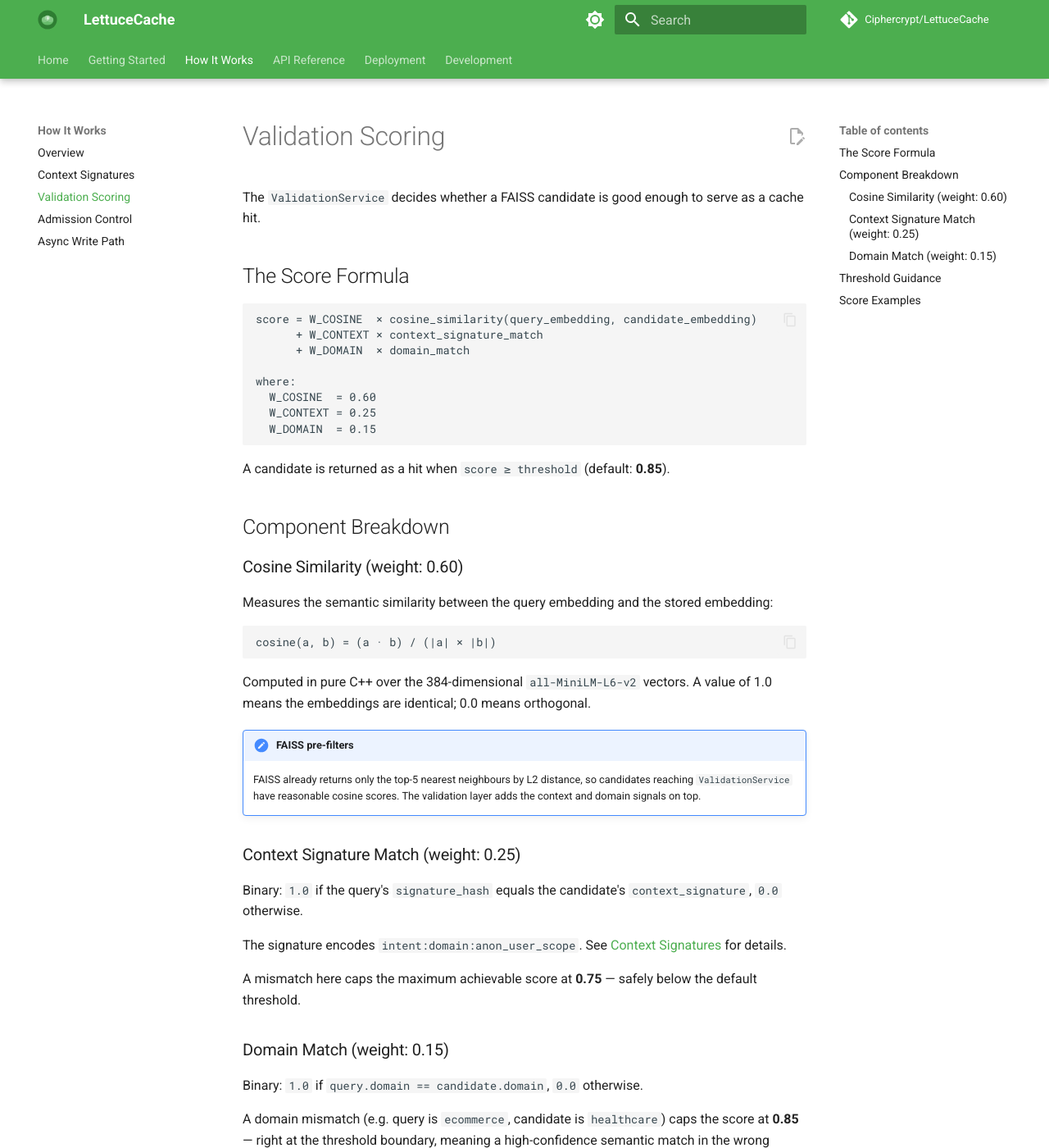
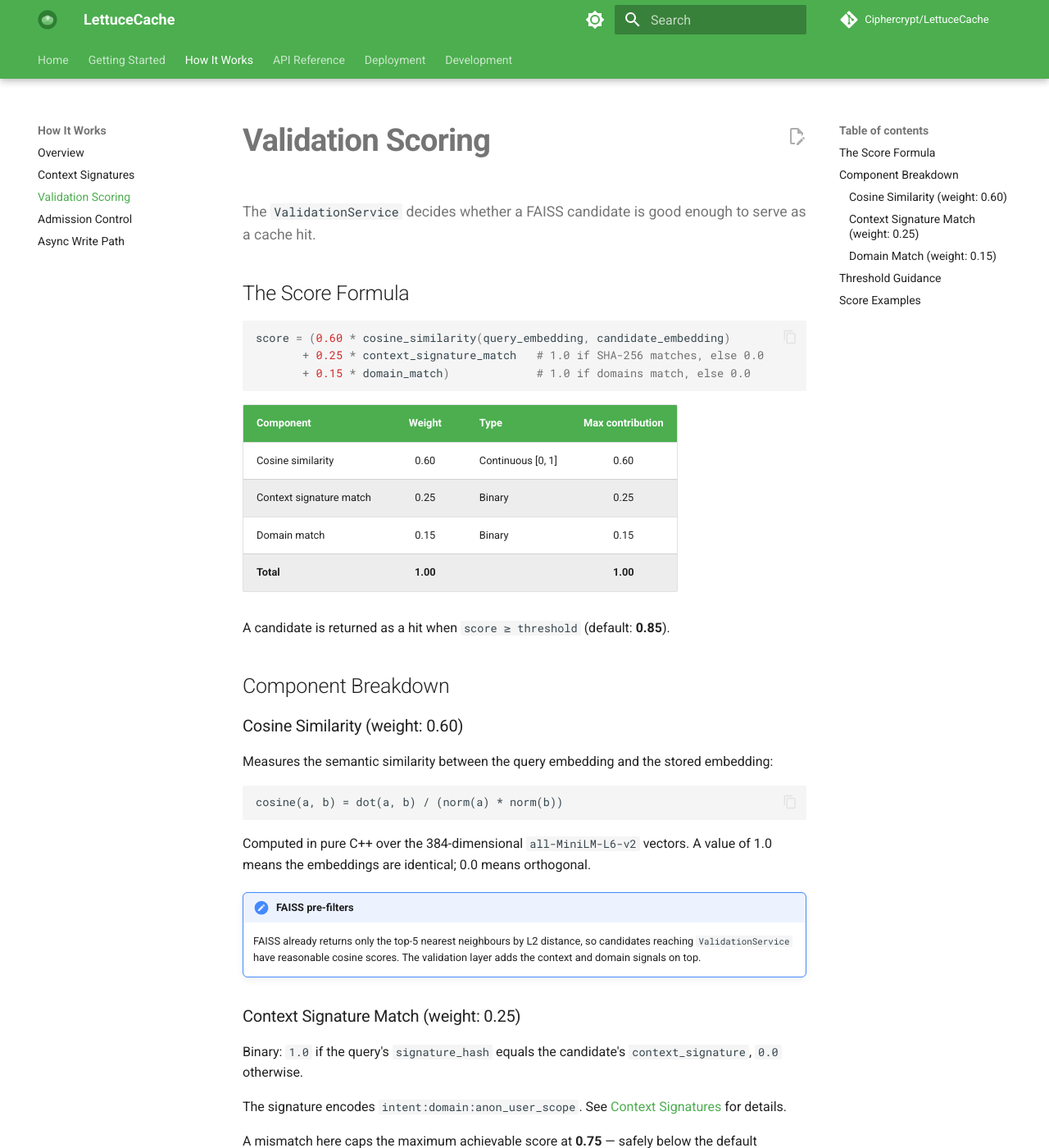
Before and after one commit to Ciphercrypt/LettuceCache, an MkDocs documentation site: the page built from docs/how-it-works/validation.md, in a window 1280 px wide and 1400 px high. Shown: the whole window at 82% size. Built offline with MkDocs 1.6.1 and Material for MkDocs 9.7.7, drawn with Linux system fonts in a browser that asks for light colours; comment, search, counter and statistics services are not loaded.

Commit message:
docs: fix Mermaid rendering, grid cards, and beautify site
- Add Mermaid.js CDN to extra_javascript so diagrams actually render
- Fix grid cards syntax to use Material-correct list-item format
- Add extra.css: hover lift on cards, zebra tables, centered Mermaid SVGs,
  bolder active nav tab, tighter code blocks
- Upgrade index.md: coloured Mermaid flowchart nodes, proper card links
- Upgrade overview.md: replace plain bold text with admonition blocks
- Upgrade validation.md: score formula table + Python-highlighted code blocks
- Pin cairosvg/pillow in docs-requirements for social card support

````diff
--- /dev/null
+++ b/docs/assets/extra.css
@@ -0,0 +1,78 @@
+/* ── Hero section ──────────────────────────────────────────────────────── */
+.md-typeset h1 {
+  font-weight: 800;
+  font-size: 2.4em;
+  letter-spacing: -0.02em;
+}
+
+/* Center the subtitle paragraph on the home page */
+.md-typeset > p:first-of-type {
+  font-size: 1.1em;
+  color: var(--md-default-fg-color--light);
+}
+
+/* ── Grid cards — consistent height, hover lift ────────────────────────── */
+.md-typeset .grid.cards > ul > li,
+.md-typeset .grid.cards > ol > li {
+  border: 1px solid var(--md-default-fg-color--lightest);
+  border-radius: 8px;
+  padding: 1.2em 1.4em;
+  transition: box-shadow 0.2s ease, transform 0.2s ease;
+}
+
+.md-typeset .grid.cards > ul > li:hover,
+.md-typeset .grid.cards > ol > li:hover {
+  box-shadow: 0 4px 20px rgba(0, 0, 0, 0.12);
+  transform: translateY(-2px);
+}
+
+/* ── Admonitions — slightly rounded ───────────────────────────────────── */
+.md-typeset .admonition,
+.md-typeset details {
+  border-radius: 6px;
+}
+
+/* ── Code blocks — tighter, readable ──────────────────────────────────── */
+.md-typeset pre > code {
+  font-size: 0.85em;
+  line-height: 1.6;
+}
+
+/* ── Tables — zebra stripe ─────────────────────────────────────────────── */
+.md-typeset table:not([class]) tr:nth-child(even) {
+  background-color: var(--md-default-fg-color--lightest);
+}
+
+.md-typeset table:not([class]) th {
+  background-color: var(--md-primary-fg-color);
+  color: var(--md-primary-bg-color);
+  font-weight: 600;
+}
+
+/* ── Mermaid diagrams — center + constrain width ───────────────────────── */
+.mermaid {
+  display: flex;
+  justify-content: center;
+  margin: 1.5em 0;
+}
+
+.mermaid svg {
+  max-width: 100%;
+  height: auto;
+}
+
+/* ── Nav tabs — bolder active tab ─────────────────────────────────────── */
+.md-tabs__link--active {
+  font-weight: 700;
+}
+
+/* ── Metric highlight boxes (used in index.md table) ──────────────────── */
+.md-typeset .metric-table td:first-child {
+  font-weight: 600;
+  color: var(--md-primary-fg-color);
+}
+
+/* ── Footer ────────────────────────────────────────────────────────────── */
+.md-footer-meta {
+  font-size: 0.78em;
+}
--- a/docs/how-it-works/validation.md
+++ b/docs/how-it-works/validation.md
@@ -4,16 +4,18 @@
 
 ## The Score Formula
 
+```python
+score = (0.60 * cosine_similarity(query_embedding, candidate_embedding)
+       + 0.25 * context_signature_match   # 1.0 if SHA-256 matches, else 0.0
+       + 0.15 * domain_match)             # 1.0 if domains match, else 0.0
 ```
-score = W_COSINE  × cosine_similarity(query_embedding, candidate_embedding)
-      + W_CONTEXT × context_signature_match
-      + W_DOMAIN  × domain_match
 
-where:
-  W_COSINE  = 0.60
-  W_CONTEXT = 0.25
-  W_DOMAIN  = 0.15
-```
+| Component | Weight | Type | Max contribution |
+|---|:---:|---|:---:|
+| Cosine similarity | 0.60 | Continuous [0, 1] | 0.60 |
+| Context signature match | 0.25 | Binary | 0.25 |
+| Domain match | 0.15 | Binary | 0.15 |
+| **Total** | **1.00** | | **1.00** |
 
 A candidate is returned as a hit when `score ≥ threshold` (default: **0.85**).
 
@@ -24,7 +26,7 @@
 Measures the semantic similarity between the query embedding and the stored embedding:
 
 ```
-cosine(a, b) = (a · b) / (|a| × |b|)
+cosine(a, b) = dot(a, b) / (norm(a) * norm(b))
 ```
 
 Computed in pure C++ over the 384-dimensional `all-MiniLM-L6-v2` vectors. A value of 1.0 means the embeddings are identical; 0.0 means orthogonal.
--- a/mkdocs.yml
+++ b/mkdocs.yml
@@ -95,4 +95,11 @@
     - icon: fontawesome/brands/github
       link: https://github.com/Ciphercrypt/LettuceCache
 
+# Mermaid JS — required for diagram rendering
+extra_javascript:
+  - https://unpkg.com/mermaid@10/dist/mermaid.min.js
+
+extra_css:
+  - assets/extra.css
+
 copyright: Copyright &copy; 2025 LettuceCache
````
Also changed, not shown: docs/how-it-works/overview.md (+8 -4 lines), docs/index.md (+63 -26 lines), 1 other file.
